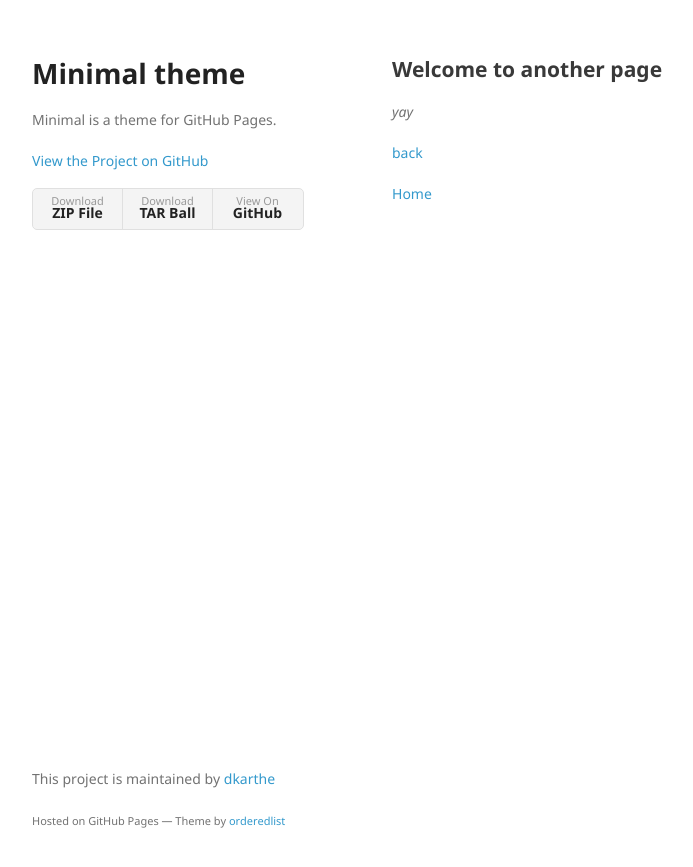
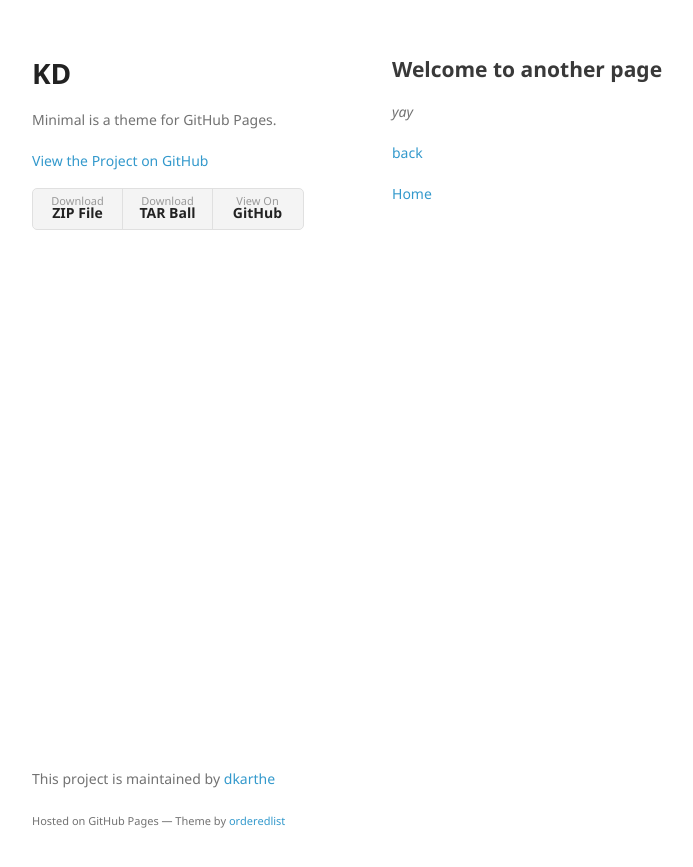
Before and after one commit to dkarthe/u4i, a Jekyll site: the page built from another-page.md, in a window 1280 px wide. Shown: the top 867 px of the page, without its empty margins (178-871 px from the left). Built offline with Jekyll 4.4.1, drawn with Linux system fonts in a browser that asks for light colours; our own code applies the rules of GitHub Pages for plain Markdown files.

Commit message:
Update _config.yml

```diff
--- a/_config.yml
+++ b/_config.yml
@@ -1,4 +1,4 @@
-title: Minimal theme
+title: KD
 description: Minimal is a theme for GitHub Pages.
 show_downloads: true
 google_analytics:
```
